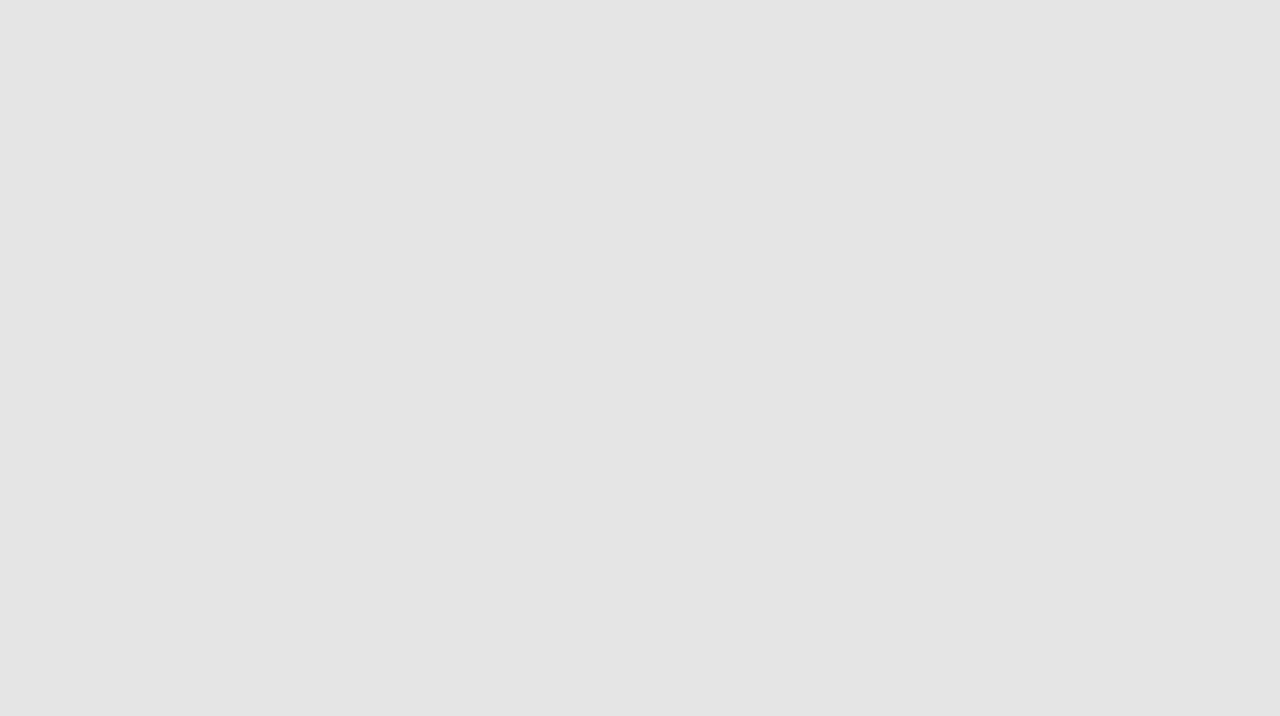
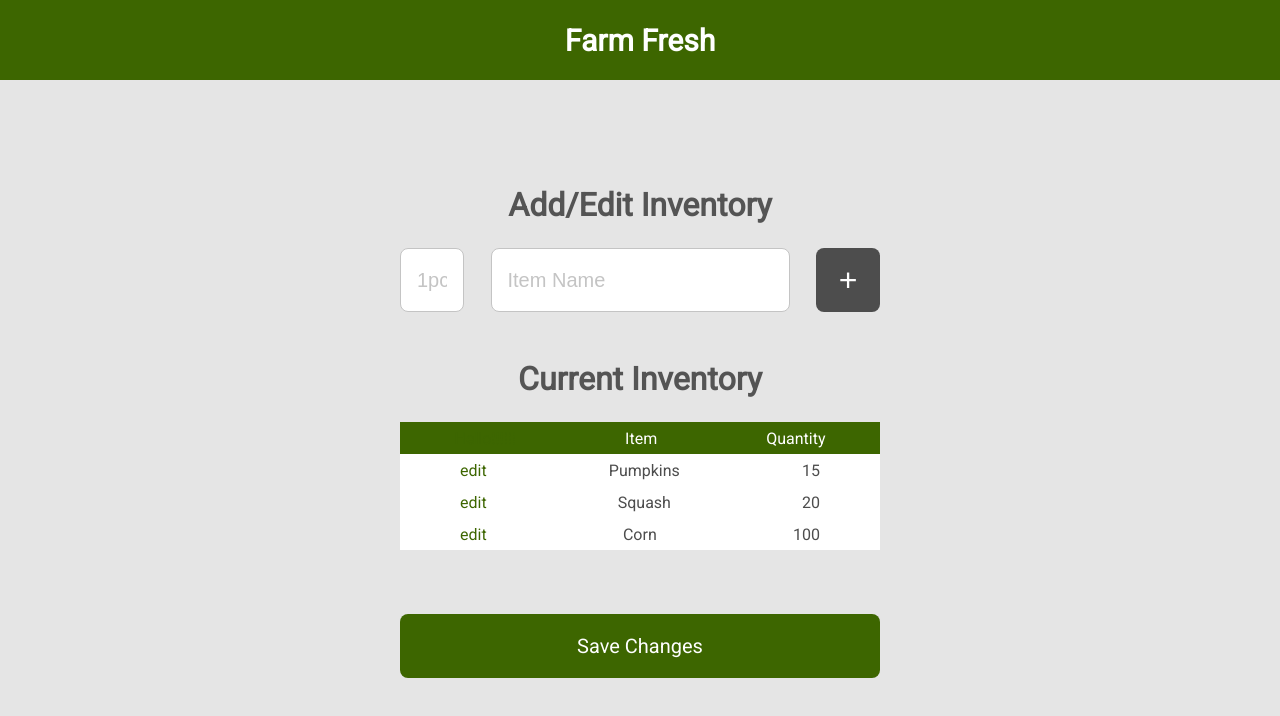
Before and after one commit to Code4Blessings/FarmFreshApp, a React (Create React App) app: page /farmer/inventory in a window 1280 px wide. Shown: the top 716 px of the page. Built offline with nearby package versions, Linux system fonts and the light colour scheme.

Commit message:
finished styling inventory page, now working on functionality

```diff
--- a/src/App.css
+++ b/src/App.css
@@ -151,3 +151,103 @@
 	padding-top: 120px;
 	box-shadow: 1px 1px 6px rgba(0, 0, 0, 0.13);
 }
+
+/********************************* INVENTORY PAGE **************************************************/
+
+.inventory-container {
+    max-width: 30rem;
+    height: 90vh;
+    margin: 0 auto;
+    display: flex;
+    flex-direction: column;
+    justify-content: center;
+    align-items: center;
+}
+
+.inventory-container h2 {
+    margin-bottom: 1.5rem;
+    font-size: 2rem;
+    color: #545454;
+}
+
+.inventory-form {
+    width: 100%;
+    margin-bottom: 3rem;
+    display: flex;
+    justify-content: space-between;
+}
+
+.inventory-form input {
+    font-size: 1.25rem;
+    outline: none;
+}
+
+.inventory-form input::placeholder {
+	color: #C4C4C4;
+}
+
+.quantity-inventory {
+    height: 4rem;
+    width: 4rem;
+    padding: 1rem;
+    border: 1px solid #C4C4C4;
+    border-radius: 0.5rem;
+}
+
+.inventory-input {
+    padding: 1rem;
+    border: 1px solid #C4C4C4;
+    border-radius: 0.5rem;
+    font-size: 1rem;
+}
+
+.add-btn {
+    height: 4rem;
+    width: 4rem;
+    background-color: #4D4D4D;
+    font-size: 2rem;
+    color: #ffffff;
+    border: none;
+    border-radius: 0.5rem;
+    outline: none;
+}
+
+.table {
+    height: 2rem;
+    width: 100%;
+    background: #3D6600;
+    color: white;
+    display: flex;
+    justify-content: space-around;
+    align-items: center;
+}
+
+.table p:first-child {
+    color: #3D6600;
+}
+
+.table-contents {
+    width: 100%;
+    margin-bottom: 4rem;
+    background: white;
+}
+
+.table-row {
+    height: 2rem;
+    width: 75%;
+    margin: 0 auto;
+    color: #4D4D4D;
+    display: flex;
+    justify-content: space-between;
+    align-items: center;
+}
+
+.table-row p:first-child {
+    color: #3D6600;
+}
+
+input[type=number]::-webkit-inner-spin-button,
+input[type=number]::-webkit-outer-spin-button {
+  -webkit-appearance: none;
+  margin: 0;
+}
--- a/src/App.js
+++ b/src/App.js
@@ -7,7 +7,7 @@ import ShopperSignInPage from './components/ShopperSignInPage';
 import FarmerCreateAccountPage from './components/FarmerCreateAccountPage';
 import ShopperCreateAccountPage from './components/ShopperCreateAccountPage';
 import FarmerHomepage from './components/FarmerHomepage';
-import AddInventory from './components/AddInventory/AddInventory';
+import AddInventory from './components/AddInventory';
 
 function App() {
 	return (
@@ -19,7 +19,7 @@ function App() {
 			<Route path='/farmer/register' component={FarmerCreateAccountPage}/>
       		<Route path='/shopper/register' component={ShopperCreateAccountPage}/>
 			<Route path='/farmer/homepage' component={FarmerHomepage} />
-			<Route path='/farmer/add-inventory' component={AddInventory} />
+			<Route path='/farmer/inventory' component={AddInventory} />
 
 		</>
 	);
--- /dev/null
+++ b/src/components/AddInventory.js
@@ -0,0 +1,53 @@
+import React from "react";
+import {formik} from "formik";
+import Header from "./Header";
+
+const AddInventory = () => {
+   return (
+        <div>
+
+            <Header />
+
+            <section className="inventory-container">
+                <h2>Add/Edit Inventory</h2>
+
+                <form className="inventory-form">
+                    <input className="quantity-inventory" type="number" placeholder="1pc" maxLength='2'/>
+                    <input className="inventory-input" type="text" placeholder="Item Name"/>
+                    <button className="add-btn">+</button>
+                </form>
+
+                <h2>Current Inventory</h2>
+
+                <div className='table'>
+                    <p>Hello!!!!!!</p>
+                    <p>Item</p>
+                    <p>Quantity</p>
+                </div>
+
+                <div className='table-contents'>
+                    <div className='table-row'>
+                        <p>edit</p>
+                        <p>Pumpkins</p>
+                        <p>15</p>
+                    </div>
+                    <div className='table-row'>
+                        <p>edit</p>
+                        <p>Squash</p>
+                        <p>20</p>
+                    </div>
+                    <div className='table-row'>
+                        <p>edit</p>
+                        <p>Corn</p>
+                        <p>100</p>
+                    </div>
+                </div>
+
+                <button className='farmer-sign-in-button'>Save Changes</button>
+
+            </section>
+        </div>
+   );
+}
+
+export default AddInventory;
--- a/src/components/AddInventory/AddInventory.css
+++ /dev/null
@@ -1,35 +0,0 @@
-.add-inventory-title {
-    margin: 100px;
-    text-align: center;
-}
-
-.quantity-inventory {
-    width: 50px;
-    height: 50px;
-    margin: 30px;
-    border-radius: 6px;
-    font-size: 15px;
-    padding: 1rem;
-}
-
-.inventory-form {
-    margin-left: 550px;
-}
-
-.inventory-input {
-    padding: 1rem;
-    width: 30%;
-    border: 1px solid #C4C4C4;
-    border-radius: 0.5rem;
-    font-size: 1rem;
-}
-
-.add-btn {
-    margin: 20px 0 0 50px;
-    background-color: #4D4D4D;
-    width: 50px;
-    height: 50px;
-    color: #fff;
-    font-size: 25px;
-    border-radius: 6px;
-}
--- a/src/components/AddInventory/AddInventory.js
+++ /dev/null
@@ -1,30 +0,0 @@
-import React from "react";
-import { formik } from "formik";
-import Header from "../Header";
-import AddButton from "./images/add-button.png";
-import "./AddInventory.css";
-
-const AddInventory = () => {
-   return (
-      <div className="inventory-container">
-        <div className="header">
-            <Header />
-        </div>
-        <div className="add-inventory-title">
-            <h1>Add/Inventory</h1>
-        </div>
-        <form className="inventory-form">
-            <input className="quantity-inventory"
-            type="text"
-            placeholder="1" />
-                <input className="inventory-input"
-                type="text"
-                placeholder="Item Name" />
-            <button className="add-btn">+</button>
-        </form>
-      </div>
-
-   );
-}
-
-export default AddInventory;
--- a/src/components/FarmerHomepage.js
+++ b/src/components/FarmerHomepage.js
@@ -8,7 +8,7 @@ const FarmerHomepage = () => {
             <Header />
             <div className="homepage-links">
                 <Link>View Orders</Link>
-                <Link to='/farmer/add-inventory'>Add/Edit Inventory</Link>
+                <Link to='/farmer/inventory'>Add/Edit Inventory</Link>
             </div>
             <div className="homepage-links">
                 <Link>Add Upcoming Harvests</Link>
```
Also changed, not shown: src/components/AddInventory/images/add-button.png (deleted).
